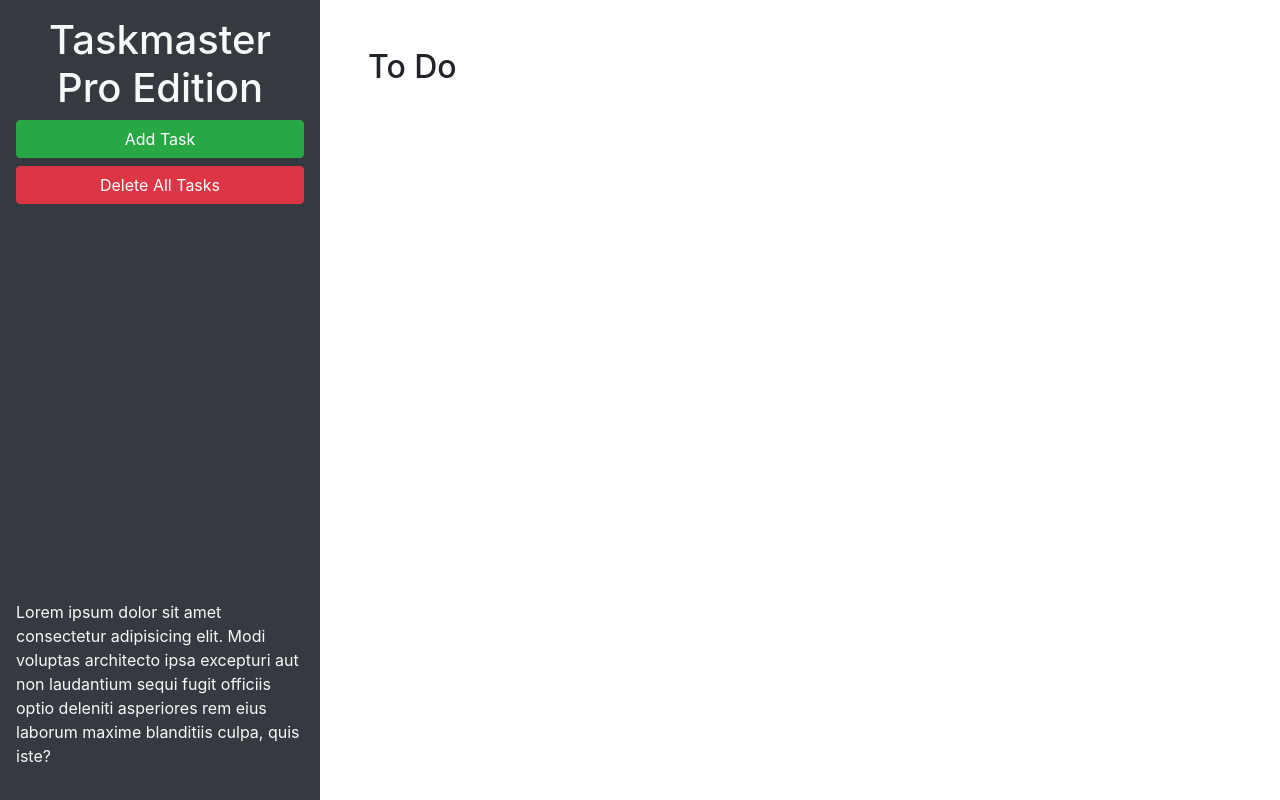
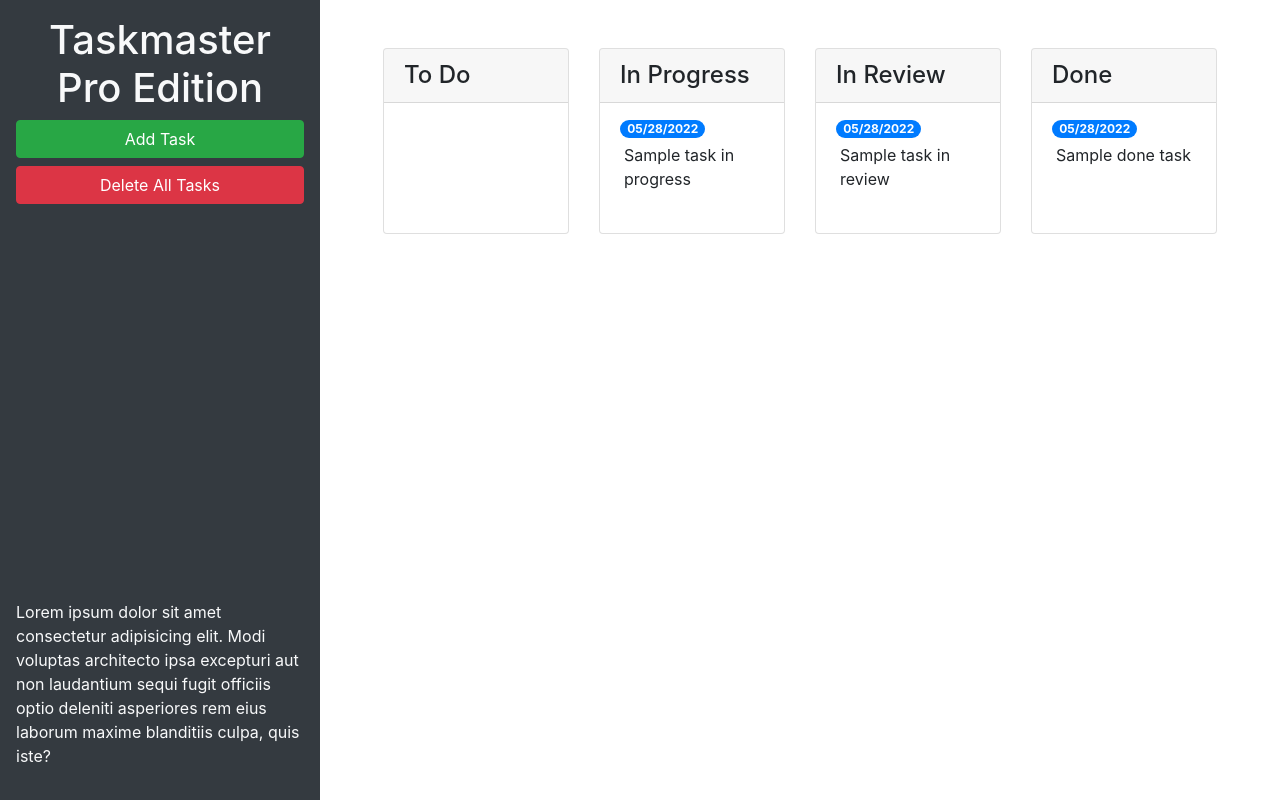
Before and after one commit to jasonarritt/taskmaster-pro, a plain HTML site: page index.html in a window 1280 px wide. Drawn offline with nearby package versions, Linux system fonts and the light colour scheme.

Commit message:
Bootstrap grid implementation

```diff
--- a/index.html
+++ b/index.html
@@ -24,9 +24,54 @@
       </p>
     </header>
     <main class="col-12 col-lg-9">
-      <div class="m-5">
-        <h2>To Do</h2>
-        <ul id="list-toDo" class="list-group"> </ul>
+      <div class="m-5 row justify-content-around">
+        <!-- todo start -->
+        <div class="col-12 col-md-6 col-xl-3 mb-3">
+          <div class="card">
+            <h4 class="card-header">To Do</h4>
+            <ul id="list-toDo" class="list-group list-group-flush"></ul>
+          </div>
+        </div>
+        <!-- todo end -->
+        <!-- in progress start -->
+        <div class="col-12 col-md-6 col-xl-3 mb-3">
+          <div class="card">
+            <h4 class="card-header">In Progress</h4>
+            <ul id="list-inProgress" class="list-group list-group-flush">
+              <li class="list-group-item">
+                <span class="badge badge-primary badge-pill">05/28/2022</span>
+                <p class="m-1">Sample task in progress</p>
+              </li>
+            </ul>
+          </div>
+        </div>
+        <!-- in progress end -->
+        <!-- in review start -->
+        <div class="col-12 col-md-6 col-xl-3 mb-3">
+          <div class="card">
+            <h4 class="card-header">In Review</h4>
+            <ul id="list-inReview" class="list-group list-group-flush">
+              <li class="list-group-item">
+                <span class="badge badge-primary badge-pill">05/28/2022</span>
+                <p class="m-1">Sample task in review</p>
+              </li>
+            </ul>
+          </div>
+        </div>
+        <!-- in review end -->
+        <!-- done start -->
+        <div class="col-12 col-md-6 col-xl-3 mb-3">
+          <div class="card">
+            <h4 class="card-header">Done</h4>
+            <ul id="list-done" class="list-group list-group-flush">
+              <li class="list-group-item">
+                <span class="badge badge-primary badge-pill">05/28/2022</span>
+                <p class="m-1">Sample done task</p>
+              </li>
+            </ul>
+          </div>
+        </div>
+        <!-- done end -->
       </div>
     </main>
   </div>
@@ -46,11 +91,11 @@
           <form>
             <div class="form-group">
               <label for="modalTaskDescription">Task description</label>
-              <textarea id="modalTaskDescription" rows="3"></textarea>
+              <textarea id="modalTaskDescription" rows="3" class="form-control"></textarea>
             </div>
             <div class="form-group">
               <label for="modalDueDate">Due date</label>
-              <input type="text" id="modalDueDate" placeholder="mm/dd/yyyy" autocomplete="off" />
+              <input type="text" id="modalDueDate" class="form-control" placeholder="mm/dd/yyyy" autocomplete="off" />
             </div>
           </form>
         </div>
```
